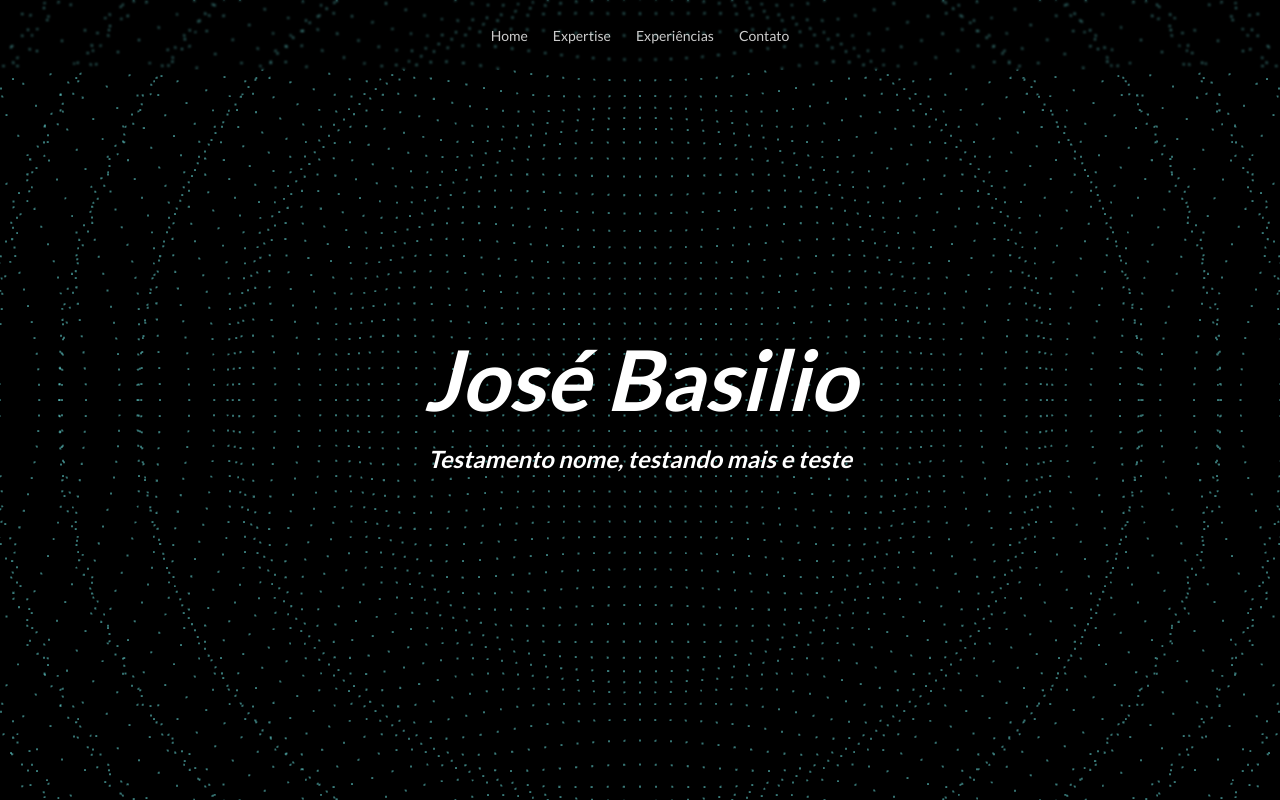
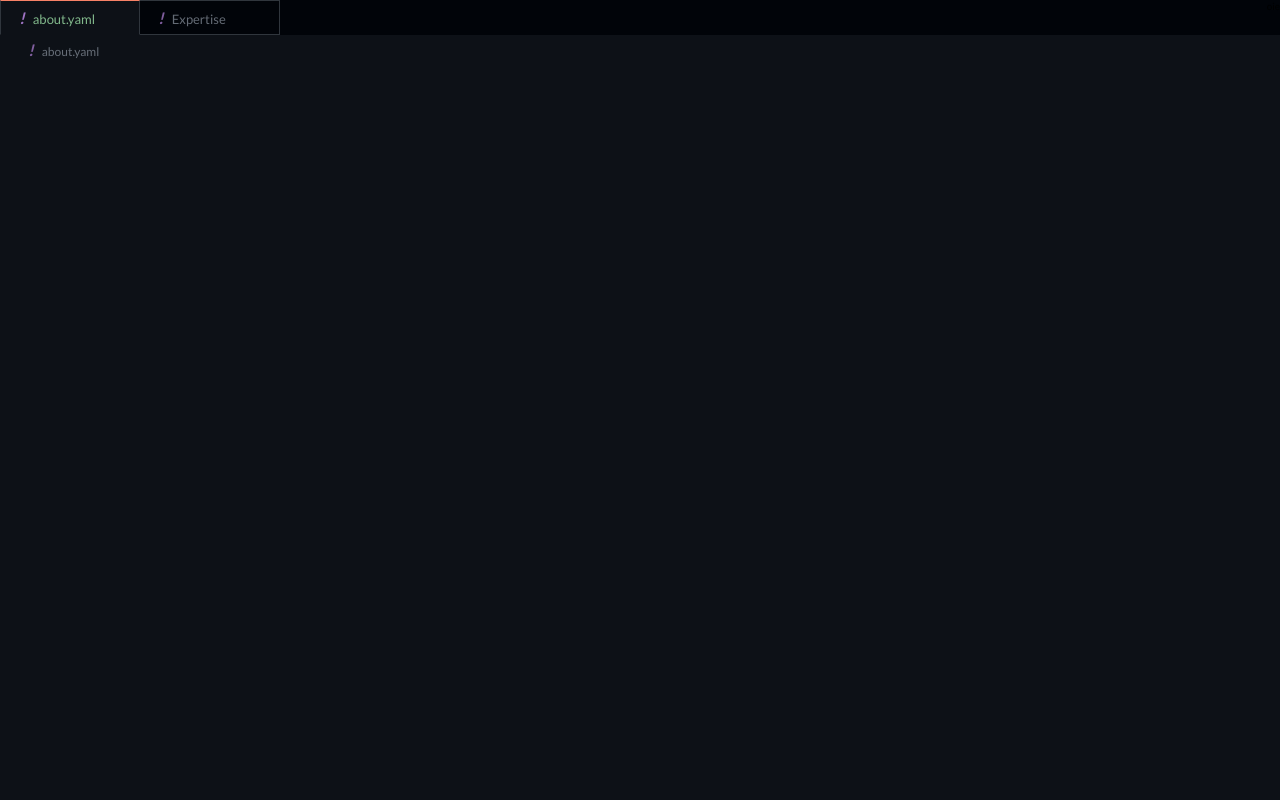
Before and after one commit to josebasilioo/Web-Portifolio, a Next.js app: page / in a window 1280 px wide. Built offline with nearby package versions, Linux system fonts and the light colour scheme.

Commit message:
created topbar

```diff
--- a/src/app/globals.css
+++ b/src/app/globals.css
@@ -10,6 +10,7 @@ body {
   overflow-x: hidden;
   height: 100%;
   scroll-behavior: smooth;
+  background-color: var(--primary-color);
 }
 
 html {
@@ -24,3 +25,14 @@ a {
   color: inherit;
   text-decoration: none;
 }
+
+:root {
+  --primary-color: rgb(13, 17, 23);
+  --secondary-color: #010409;
+  --yaml-color: #a074c4;
+  --default-label: #7D8590;
+  --selected-label: #81B88B;
+  --default-border-color: rgb(48, 54, 61);
+  --selected-border-top-color: #f78166;
+  --selected-border-bottom-color: #0d1117;
+}
--- a/src/app/page.tsx
+++ b/src/app/page.tsx
@@ -3,17 +3,11 @@ import Main from '@/views/Main';
 import Experiences from '@/views/Experiences';
 import Expertise from '@/views/Expertise';
 import Contact from '@/views/Contact';
+import TopBar from '@/components/TopBar';
 
 import * as S from './Page.styles';
 
 // TO-DO: solve autoplay problem for Chrome
 export default function Home() {
-  return (
-    <S.Layout>
-      <Main id="home" />
-      <Expertise id="expertise" />
-      <Experiences id="experiences" />
-      <Contact id="contact" />
-    </S.Layout>
-  );
+  return <TopBar />;
 }
--- a/src/components/TopBar/Navigator.tsx
+++ b/src/components/TopBar/Navigator.tsx
@@ -1,5 +1,5 @@
 'use client';
-import React from 'react';
+import React, { useState } from 'react';
 
 import * as S from './TopBar.styles';
 
@@ -7,32 +7,44 @@ const production = process.env.REACT_APP_ENV === 'production';
 
 const options = [
   {
-    name: 'Home',
+    name: 'about.yaml',
     href: production ? '/portifolio/#home' : '/#home',
   },
   {
     name: 'Expertise',
     href: production ? '/portifolio/#expertise' : '/#expertise',
   },
-  {
-    name: 'Experiências',
-    href: production ? '/portifolio/#experiences' : '/#experiences',
-  },
-  {
-    name: 'Contato',
-    href: production ? '/portifolio/#contact' : '/#contact',
-  },
 ];
 
 const TopBar: React.FC = () => {
+  const [current, setCurrent] = useState({
+    active: 0,
+    label: 'about.yaml',
+  });
+
   return (
-    <S.Topbar>
-      {options.map((element) => (
-        <S.Sections key={element.href} href={element.href}>
-          {element.name}
-        </S.Sections>
-      ))}
-    </S.Topbar>
+    <>
+      <S.Topbar>
+        <S.FitContent>
+          {options.map((element, i) => (
+            <S.Sections
+              active={i == current.active}
+              onClick={() => setCurrent({ active: i, label: element.name })}
+              draggable
+              key={element.href}
+            >
+              <S.Label active={i == current.active}>{element.name}</S.Label>
+            </S.Sections>
+          ))}
+        </S.FitContent>
+        <S.FitContent>
+          <p>oie</p>
+        </S.FitContent>
+      </S.Topbar>
+      <S.ChildrenBar>
+        <S.Label>{current.label}</S.Label>
+      </S.ChildrenBar>
+    </>
   );
 };
 
--- a/src/components/TopBar/TopBar.styles.ts
+++ b/src/components/TopBar/TopBar.styles.ts
@@ -1,33 +1,86 @@
-import styled from 'styled-components';
+import styled, { css } from 'styled-components';
 
-export const Topbar = styled.section`
+interface SectionsProps {
+  active?: boolean;
+}
+
+export const Topbar = styled.nav`
+  display: flex;
+  flex-direction: row;
+  position: fixed;
+  justify-content: space-between;
+  z-index: 2;
+  top: 0;
+  width: 100%;
+  height: 35px;
+  background-color: var(--secondary-color);
+`;
+
+export const FitContent = styled.div`
+  display: flex;
+  width: fit-content;
+
+  & > :last-child {
+    border-left: transparent;
+  }
+`;
+
+export const Sections = styled.div<SectionsProps>`
+  cursor: pointer;
+  display: flex;
+  align-items: center;
+  width: 140px;
+  height: 100%;
+  padding: 0 10px;
+  transition: 0.1s;
+  background-color: var(--secondary-color);
+  border: 1px solid rgb(48, 54, 61);
+
+  ${({ active }) =>
+    active &&
+    css`
+      background-color: var(--primary-color);
+      border-right: 1px solid var(--default-border-color);
+      border-bottom-color: var(--selected-border-bottom-color);
+      border-top-color: var(--selected-border-top-color);
+    `}
+`;
+
+export const Label = styled.label<SectionsProps>`
+  cursor: pointer;
+  font-size: 13px;
+  opacity: 0.8;
+  color: var(--default-label);
+
+  &::before {
+    color: var(--yaml-color);
+    content: '!';
+    font-weight: bold;
+    font-style: italic;
+    font-size: 16px;
+    margin: 0 8px;
+  }
+
+  ${({ active }) =>
+    active &&
+    css`
+      color: var(--selected-label);
+      opacity: 1;
+    `};
+`;
+
+export const ChildrenBar = styled.nav`
   display: flex;
   flex-direction: row;
   position: fixed;
   z-index: 2;
-  top: 0;
+  top: 35px;
+  width: 100%;
+  height: 30px;
+  padding: 5px 20px;
+  background-color: var(--primary-color);
 
-  width: 100%;
-  height: 70px;
-
-  backdrop-filter: blur(1px);
-  -webkit-backdrop-filter: blur(1px);
-
-  justify-content: center;
-  align-items: center;
-  gap: 25px;
-`;
-
-export const Sections = styled.a`
-  cursor: pointer;
-  font-size: 14px;
-  transition: 0.2s;
-  opacity: 0.8;
-  color: white;
-
-  &:hover {
-    color: #66d9ed;
-    cursor: pointer;
-    opacity: 1;
+  & > label {
+    font-size: 12px;
   }
 `;
--- a/src/styles/colors.ts
+++ b/src/styles/colors.ts
@@ -12,3 +12,9 @@ export const waveColors = [
   '#FF0099',
   '#CC00FF',
 ];
+
+export const themes = {
+  dark: {
+    background: 'rgb(13, 17, 23)',
+  },
+};
```
